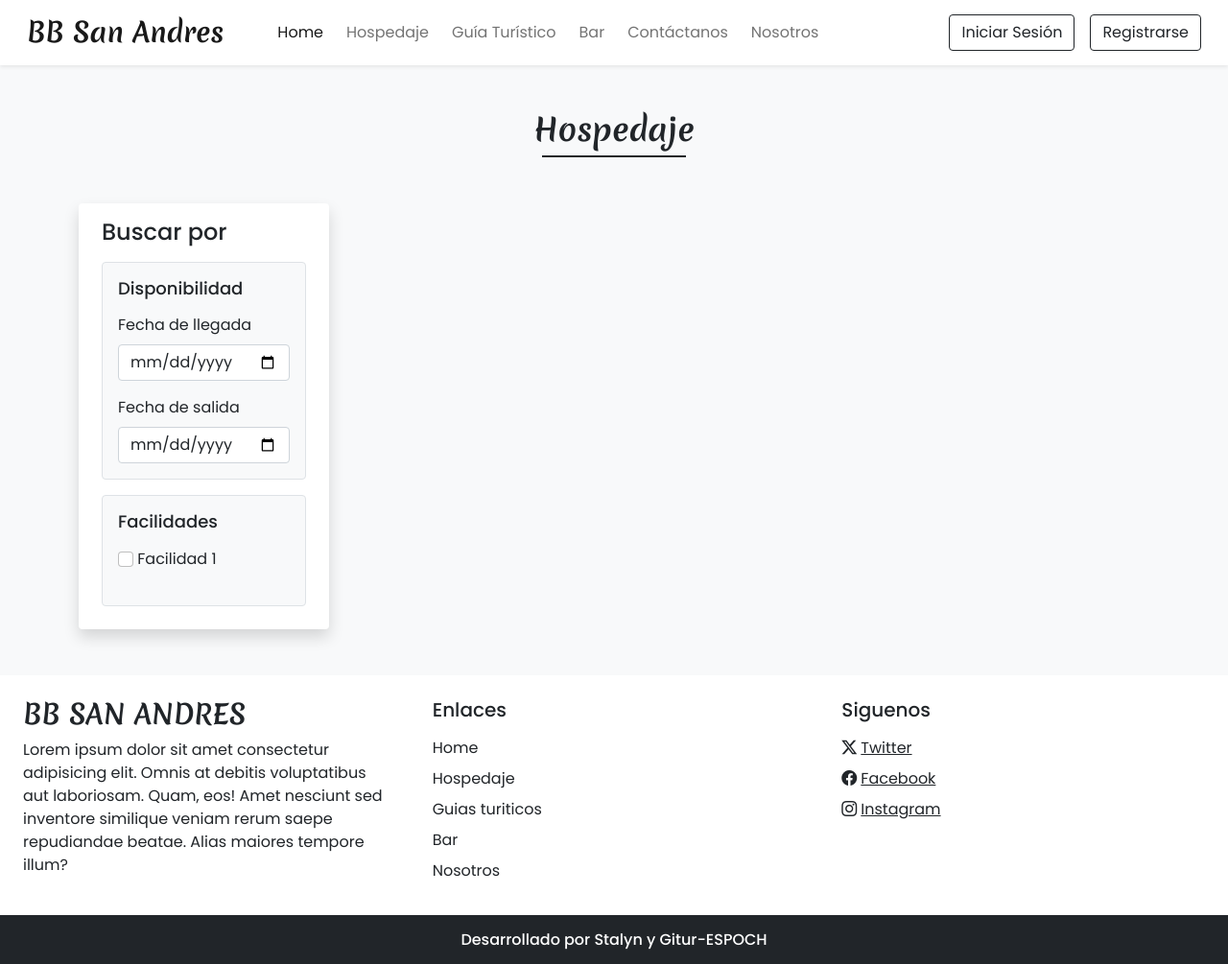
After one commit to YaibeehBA/SanAndres, a PHP site: page /rooms.php in a window 1280 px wide. The commit adds this page. Shown: the whole page at 96% size. Run offline with PHP 8.4, Linux system fonts and the light colour scheme.

Commit message:
funcionado el menu de filtrado de rooms

```diff
--- a/inc/header.php
+++ b/inc/header.php
@@ -11,7 +11,7 @@
                         <a class="nav-link active me-2" aria-current="page" href="index.php">Home</a>
                     </li>
                     <li class="nav-item">
-                        <a class="nav-link me-2" href="#">Hospedaje</a>
+                        <a class="nav-link me-2" href="rooms.php">Hospedaje</a>
                     </li>
                     <li class="nav-item">
                         <a class="nav-link me-2" href="#">Guía Turístico</a>
--- /dev/null
+++ b/rooms.php
@@ -0,0 +1,63 @@
+<!DOCTYPE html>
+<html lang="en">
+
+<head>
+    <meta charset="UTF-8">
+    <meta name="viewport" content="width=device-width, initial-scale=1.0">
+    <title>San Andres - Hospedaje</title>
+    <?php require('inc/links.php') ?>
+
+</head>
+
+<body class="bg-light">
+    <?php require('inc/header.php') ?>
+
+    <div class="my-5 px-4">
+        <h2 class="fw-bold h-font text-center">Hospedaje </h2>
+        <div class="h-line bg-dark"></div>
+
+    </div>
+
+    <div class="container">
+        <div class="row">
+
+            <div class="col-lg-3">
+                <nav class="navbar navbar-expand-lg navbar-light bg-white rounded shadow">
+                    <div class="container-fluid flex-lg-column align-items-stretch">
+                        <h4 class="mt-2">Buscar por</h4>
+                        <button class="navbar-toggler" type="button" data-bs-toggle="collapse"data-bs-target="#filterDropdown" aria-controls="navbarNav" aria-expanded="false"aria-label="Toggle navigation">
+                            <span class="navbar-toggler-icon"></span>
+                        </button>
+                        <div class="collapse navbar-collapse flex-column align-items-stretch mt-2" id="filterDropdown">
+                            <div class="border bg-light p-3 rounded mb-3">
+                                <h5 class="mb-3" style="font-size: 18px;">Disponibilidad</h5>
+                                <label class="form-label">Fecha de llegada</label>
+                                <input type="date" class="form-control shadow-none mb-3">
+                                <label class="form-label">Fecha de salida</label>
+                                <input type="date" class="form-control shadow-none">
+                            </div>
+
+                            <div class="border bg-light p-3 rounded mb-3">
+                                <h5 class="mb-3" style="font-size: 18px;">Facilidades</h5>
+                                <div class="mb-2">
+                                <input type="checkbox" id="f1" class="form-check-input shadow-none mb-3">
+                                <label class="form-label" for="f1">Facilidad 1</label>
+                                </div>
+
+                            </div>
+
+
+                        </div>
+                    </div>
+                </nav>
+            </div>
+
+        </div>
+    </div>
+
+    <!-- footer-->
+    <?php require('inc/footer.php') ?>
+
+</body>
+
+</html>
```
